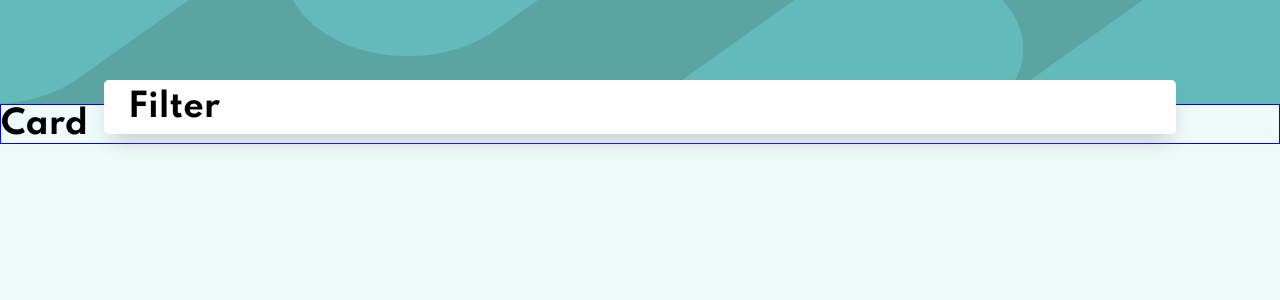
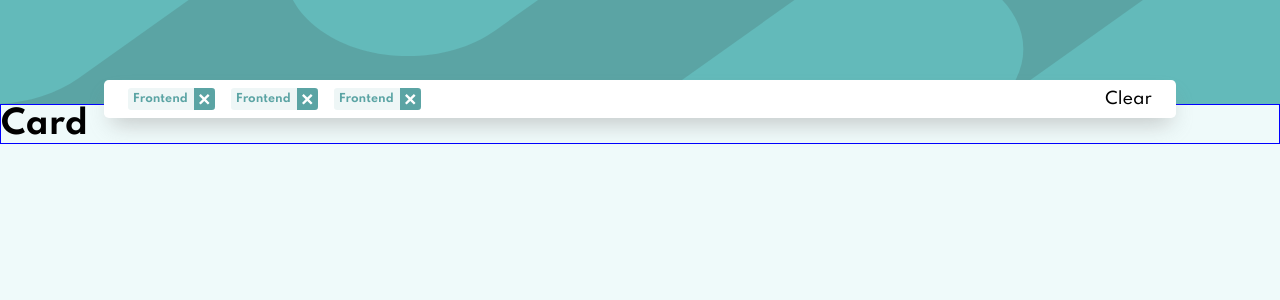
Before and after one commit to Moro-Afriyie/Job-listings-with-filtering, a React (Create React App) app in the folder job-listings-with-filtering/: page / in a window 1280 px wide. Shown: the top 300 px of the page. Built offline with nearby package versions, Linux system fonts and the light colour scheme.

Commit message:
style the filter component

```diff
--- a/job-listings-with-filtering/src/components/Filter.tsx
+++ b/job-listings-with-filtering/src/components/Filter.tsx
@@ -1,5 +1,6 @@
 import * as React from "react";
 import "../styles/Filter.scss";
+import close from "../assets/images/icon-remove.svg";
 
 // eslint-disable-next-line @typescript-eslint/no-empty-interface
 interface IFilterProps {}
@@ -7,7 +8,27 @@ interface IFilterProps {}
 const Filter: React.FunctionComponent<IFilterProps> = (props) => {
   return (
     <div className="filter">
-      <h1>Filter</h1>
+      <div className="filter__container">
+        <div className="filter__names">
+          <p>Frontend</p>
+          <div className="close">
+            <img src={close} alt="close icon" />
+          </div>
+        </div>
+        <div className="filter__names">
+          <p>Frontend</p>
+          <div className="close">
+            <img src={close} alt="close icon" />
+          </div>
+        </div>
+        <div className="filter__names">
+          <p>Frontend</p>
+          <div className="close">
+            <img src={close} alt="close icon" />
+          </div>
+        </div>
+      </div>
+      <p className="clear">Clear</p>
     </div>
   );
 };
--- a/job-listings-with-filtering/src/styles/Filter.scss
+++ b/job-listings-with-filtering/src/styles/Filter.scss
@@ -1,3 +1,5 @@
+@import "./variables.scss";
+
 .filter {
   position: absolute;
   z-index: 2;
@@ -13,4 +15,41 @@
   padding: 0.5rem 1.5rem;
   display: flex;
   align-items: center;
+  justify-content: space-between;
+
+  .filter__container {
+    display: flex;
+    align-items: center;
+    gap: 1rem;
+    .filter__names {
+      display: flex;
+      align-items: center;
+      justify-content: center;
+      background-color: $FilterTablets;
+      color: $DesaturatedDarkCyan;
+      border-radius: 0.2rem;
+      gap: 0.2rem;
+      p {
+        font-size: 11px;
+        font-weight: 700;
+        padding: 0.27rem 0.2rem 0.27rem 0.3rem;
+      }
+      .close {
+        width: 1.3rem;
+        display: grid;
+        place-content: center;
+        height: 1.4rem;
+        background-color: $DesaturatedDarkCyan;
+        border-top-right-radius: 0.2rem;
+        border-bottom-right-radius: 0.2rem;
+        cursor: pointer;
+        &:hover {
+          background-color: $VeryDarkGrayishCyan;
+        }
+        img {
+          width: 0.7rem;
+        }
+      }
+    }
+  }
 }
```
